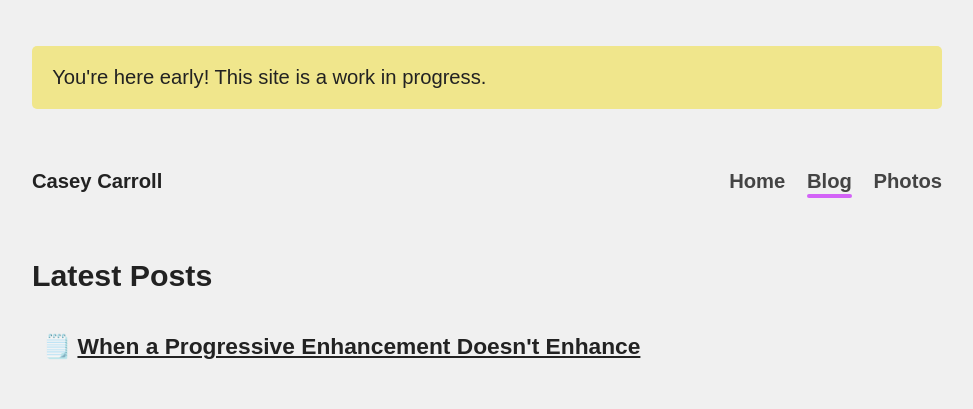
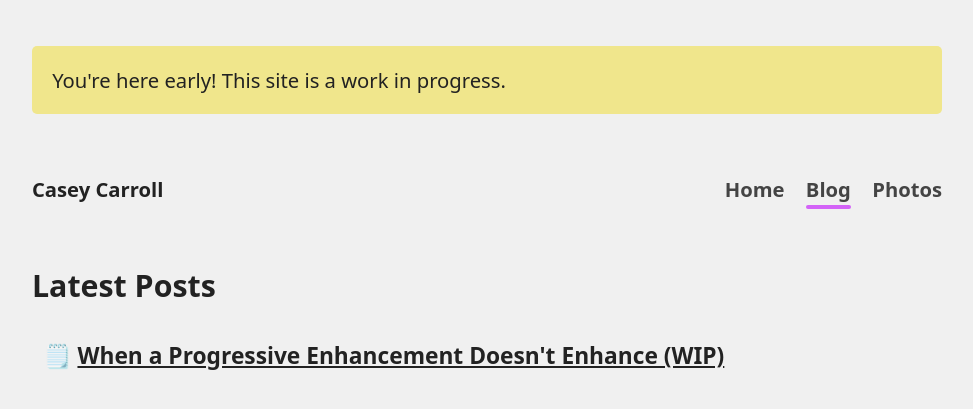
Before and after one commit to caseycarroll/caseycarroll.github.io, a Jekyll site: the page built from blog.html, in a window 1280 px wide. Shown: the top 409 px of the page, without its empty margins (153-1126 px from the left). Built offline with Jekyll 4.4.1, drawn with Linux system fonts in a browser that asks for light colours.

Commit message:
add blog post, edit general styles

```diff
--- a/_layouts/post.html
+++ b/_layouts/post.html
@@ -2,8 +2,8 @@
 layout: default
 ---
 
-<article>
-    <div class="hero-wrapper">
+<article class="reading-width stack">
+    <div>
         <h1>
             {{page.title}}
             <span class="subheader">{{page.date | date_to_string }}</span>
--- a/assets/css/main.css
+++ b/assets/css/main.css
@@ -12,7 +12,7 @@
     --transparent-secondary-color: rgb(211, 99, 247, 0.5);
     color: var(--text-color);
     font-size: calc(0.33vw + 1em);
-    font-family: Arial, Helvetica, sans-serif;
+    font-family: system-ui;
 }
 
 .visually-hidden {
@@ -284,3 +284,14 @@ ul {
     object-fit: cover;
     vertical-align: bottom;
 }
+
+code {
+    background-color: rgb(211 99 247 / 30%);
+    padding: 0.125em;
+    border-radius: 3px;
+}
+
+article img {
+    width: 100%;
+    box-shadow: 0 3px 6px rgba(0,0,0,0.16), 0 3px 6px rgba(0,0,0,0.23);
+}
```
Also changed, not shown: _posts/2022-02-01-progressive-enhancement.markdown (+18 -1 lines).
